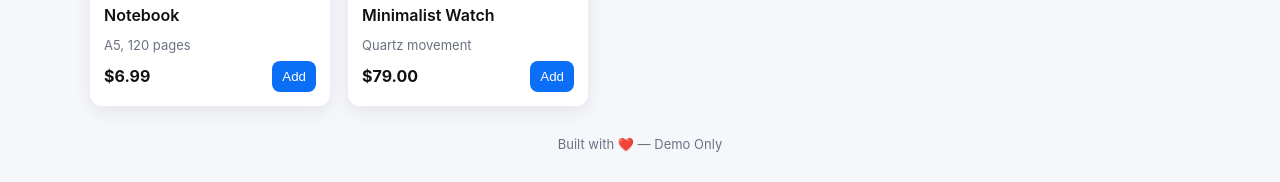
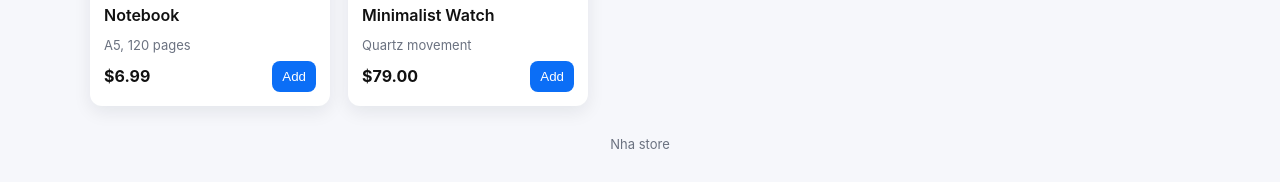
Before and after one commit to NhaKhochjit/SokunPanha, a plain HTML site: page index.html in a window 1280 px wide. Shown: the part 631-813 px from the top of the page. Drawn offline with Linux system fonts and the light colour scheme.

Commit message:
Update index.html

```diff
--- a/index.html
+++ b/index.html
@@ -91,7 +91,7 @@
     </aside>
   </main>
 
-  <footer>Built with ❤️ — Demo Only</footer>
+  <footer>Nha store</footer>
 
 <script>
   /* ✔ Updated PRODUCTS list with real images */
```
